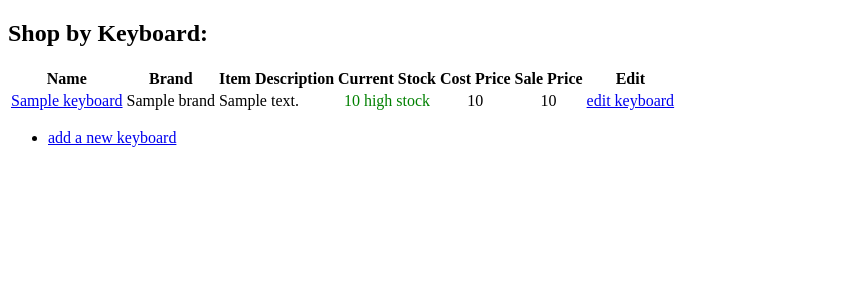
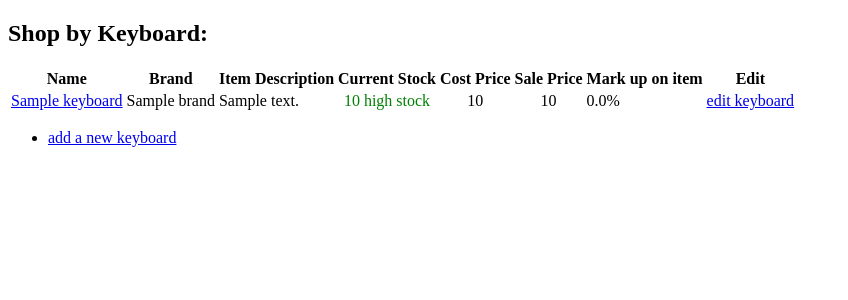
Before and after one commit to TeddyBuckshot/solo_project_python_shop, a Flask app: page /keyboards in a window 1280 px wide. Shown: the part 70-370 px from the top of the page, without its empty margins (0-848 px from the left). Run offline with Flask 2, Linux system fonts and the light colour scheme; a database or web service that is not in the repository returns one stand-in record (values such as "Sample title"); some libraries are stand-ins or nearby versions.

Commit message:
extention 1 complete

```diff
--- a/templates/keyboards/view-keyboards.html
+++ b/templates/keyboards/view-keyboards.html
@@ -14,6 +14,7 @@
                     <th>Current Stock</th>
                     <th>Cost Price</th>
                     <th>Sale Price</th>
+                    <th>Mark up on item</th>
                     <th>Edit</th>
                 </tr>
                 {% for board in keyboards %}
@@ -28,6 +29,7 @@
                     {% endif %}
                     <td class="column-allign"> {{board.cost_price}} </td>
                     <td class="column-allign"> {{board.sale_price}} </td>
+                    <td>{{ (((board.sale_price - board.cost_price)/board.cost_price)*100) | round(0, 'ceil') }}% </td>
                     <td class="column-allign"><a href="/keyboards/{{ board.id }}/edit"> edit keyboard</a></td>
                 </tr>
                 {% endfor %}
```
